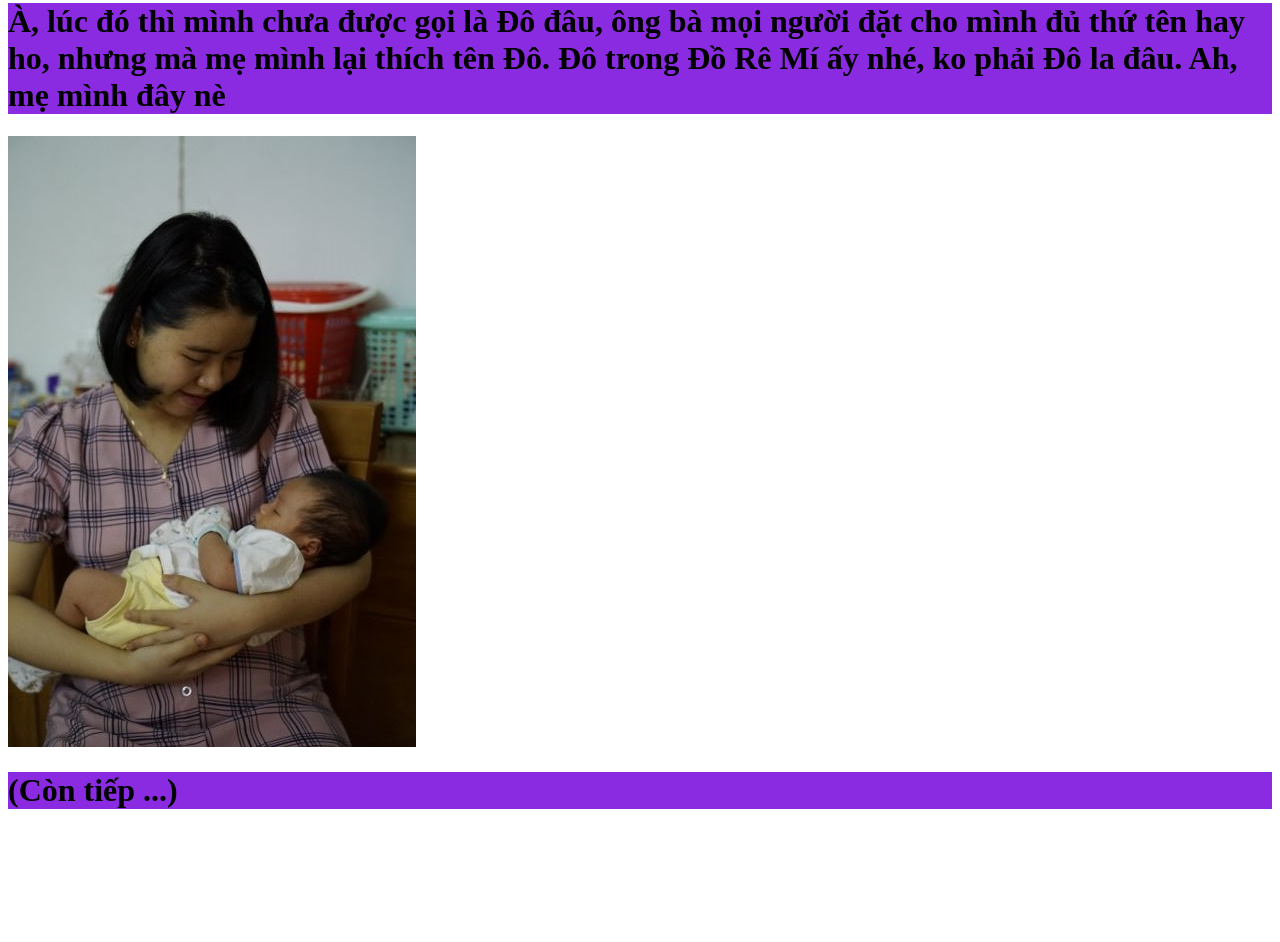
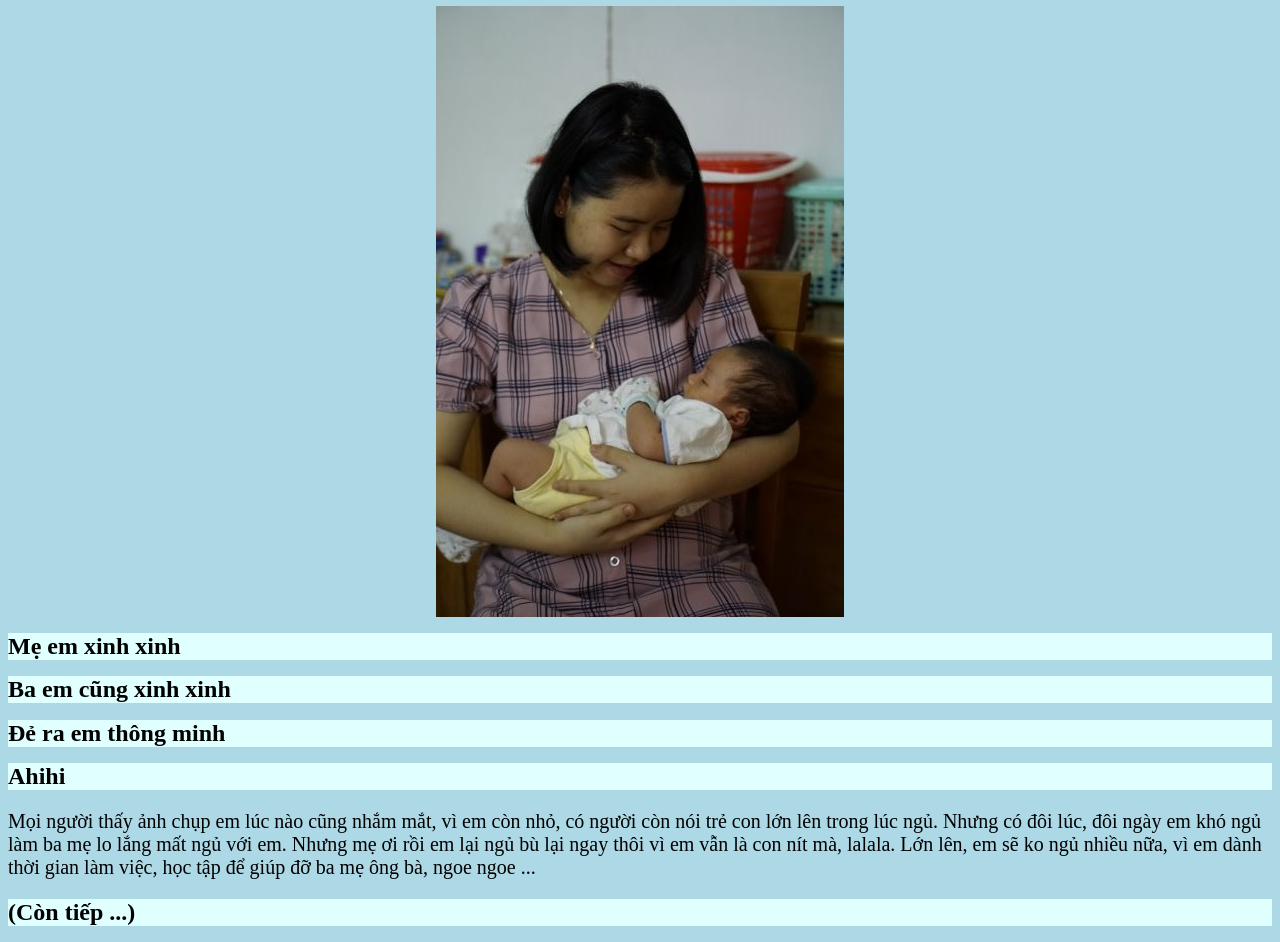
Before and after one commit to baofdodo/do-portfolio, a plain HTML site: page index.html in a window 1280 px wide. Shown: the part 672-1614 px from the top of the page. Before the commit the page ends 1503 px from the top, so only its background shows below. Drawn offline with Linux system fonts and the light colour scheme.

Commit message:
Add files via upload
Do thong minh

```diff
--- a/index.html
+++ b/index.html
@@ -8,19 +8,33 @@
 </head>
 <body>
     <h1>Hello moị người, mình là Đô, mình sinh ngày 05 tháng 8 năm 2018. Đây là hình của mình lúc mới chào đời, hihi :))) </h1>
-    <img src="./do1.jpg" id="do_1" >
+    <img src="./do1.jpg" id="do_1" class="image" >
     <h1>À, lúc đó thì mình chưa được gọi là Đô đâu, ông bà mọi người đặt cho mình đủ thứ tên hay ho, nhưng mà mẹ mình lại thích tên Đô. Đô trong Đồ Rê Mí ấy nhé, ko phải Đô la đâu. Ah, mẹ mình đây nè</h1>
-    <img src="./mom.JPG" alt="" id="mom"  >
+    <img src="./mom.JPG" alt="" id="mom" class="image" >
+    <h1>Mẹ em xinh xinh</h1>
+    <h1>Ba em cũng xinh xinh</h1>
+    <h1>Đẻ ra em thông minh</h1>
+    <h1>Ahihi</h1>
+    <p>Mọi người thấy ảnh chụp em lúc nào cũng nhắm mắt, vì em còn nhỏ, có người còn nói trẻ con lớn lên trong lúc ngủ. Nhưng có đôi lúc, đôi ngày em khó ngủ làm ba mẹ lo lắng mất ngủ với em. Nhưng mẹ ơi rồi em lại ngủ bù lại ngay thôi vì em vẫn là con nít mà, lalala. Lớn lên, em sẽ ko ngủ nhiều nữa, vì em dành thời gian làm việc, học tập để giúp đỡ ba mẹ ông bà, ngoe ngoe ... </p>
     <h1>(Còn tiếp ...)</h1>
 </body>
 <style>
     h1  {
-        font: 200;
+        font-size: 24px;
         font-family:'Times New Roman', Times, serif;
-        background: blueviolet;
+        background: lightcyan;
     }
-    #mom {
+    .image {
+        display:block;
+        margin-left: auto;
+        margin-right: auto;
+    }
+    p {
+        font-size: 20px;
+    }
 
+    body {
+        background-color: lightblue;
     }
 
 </style>
```
